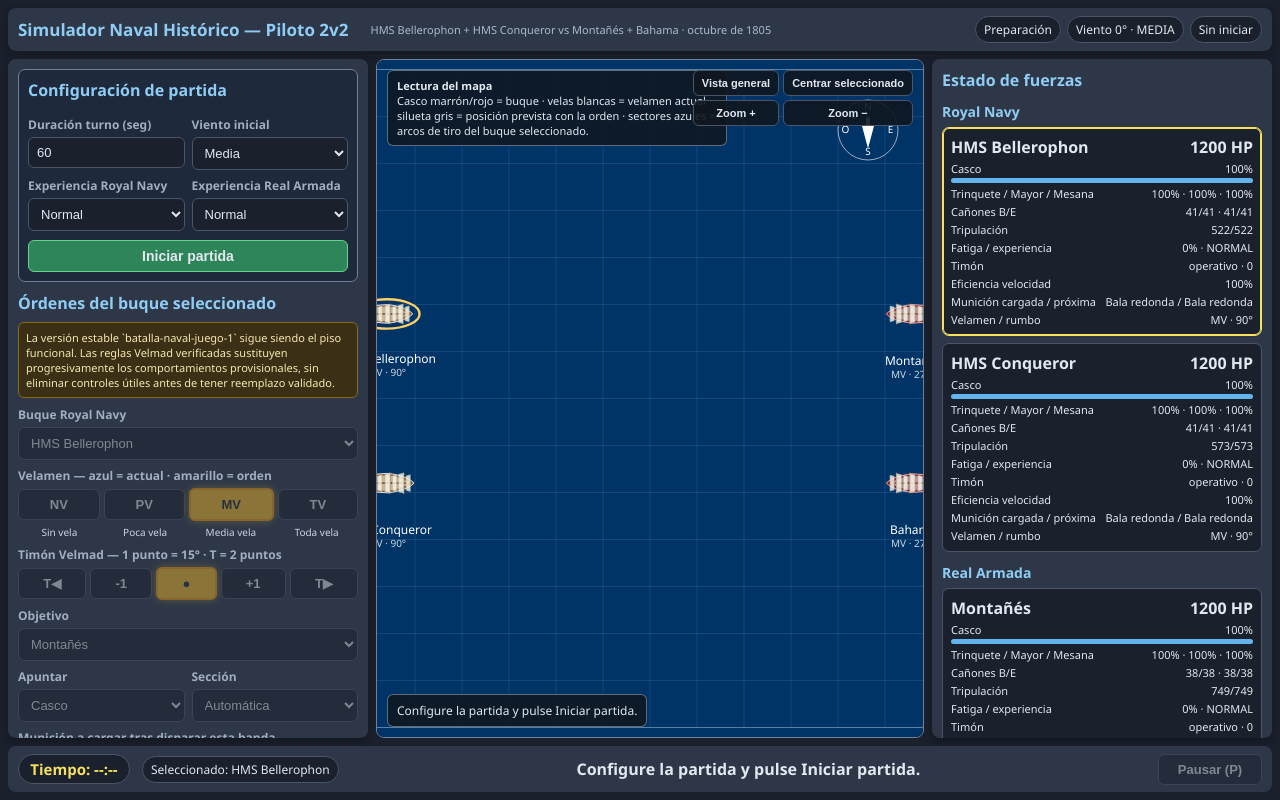
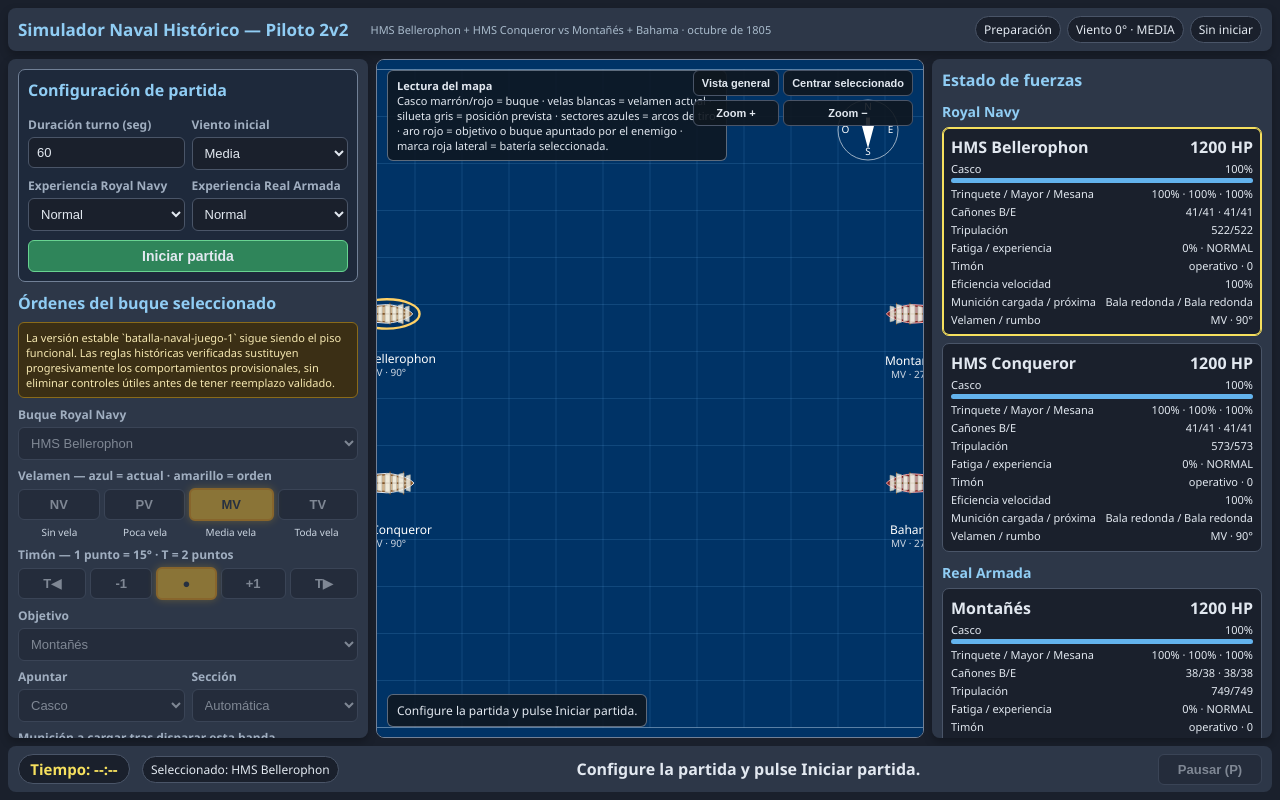
Before and after one commit to Reyndio/batalla-naval-juego, a website with bundled scripts: page pilot-2v2.html in a window 1280 px wide. Built offline with nearby package versions, Linux system fonts and the light colour scheme.

Commit message:
Remove baseline name from playable UI and wire tactical overlays

```diff
--- a/pilot-2v2.html
+++ b/pilot-2v2.html
@@ -60,7 +60,7 @@
     </section>
 
     <h2>Órdenes del buque seleccionado</h2>
-    <div class="warning">La versión estable `batalla-naval-juego-1` sigue siendo el piso funcional. Las reglas Velmad verificadas sustituyen progresivamente los comportamientos provisionales, sin eliminar controles útiles antes de tener reemplazo validado.</div>
+    <div class="warning">La versión estable `batalla-naval-juego-1` sigue siendo el piso funcional. Las reglas históricas verificadas sustituyen progresivamente los comportamientos provisionales, sin eliminar controles útiles antes de tener reemplazo validado.</div>
 
     <label for="shipSelect">Buque Royal Navy</label>
     <select id="shipSelect"></select>
@@ -144,7 +144,7 @@
     <canvas id="battleCanvas"></canvas>
     <div class="legend-box">
       <strong>Lectura del mapa</strong><br>
-      Casco marrón/rojo = buque · velas blancas = velamen actual · silueta gris = posición prevista con la orden · sectores azules = arcos de tiro del buque seleccionado.
+      Casco marrón/rojo = buque · velas blancas = velamen actual · silueta gris = posición prevista · sectores azules = arcos de tiro · aro rojo = objetivo o buque apuntado por el enemigo · marca roja lateral = batería seleccionada.
     </div>
     <div id="cameraTools">
       <button id="fitFleet">Vista general</button>
@@ -173,8 +173,10 @@
 </div>
 
 <script src="src/pilot2v2-core.js"></script>
+<script src="src/collision-guard.js"></script>
 <script src="src/velmad-gunnery.js"></script>
 <script src="src/velmad-ui-bridge.js"></script>
 <script src="src/pilot2v2-ui.js"></script>
+<script src="src/player-ui-polish.js"></script>
 </body>
 </html>
```
